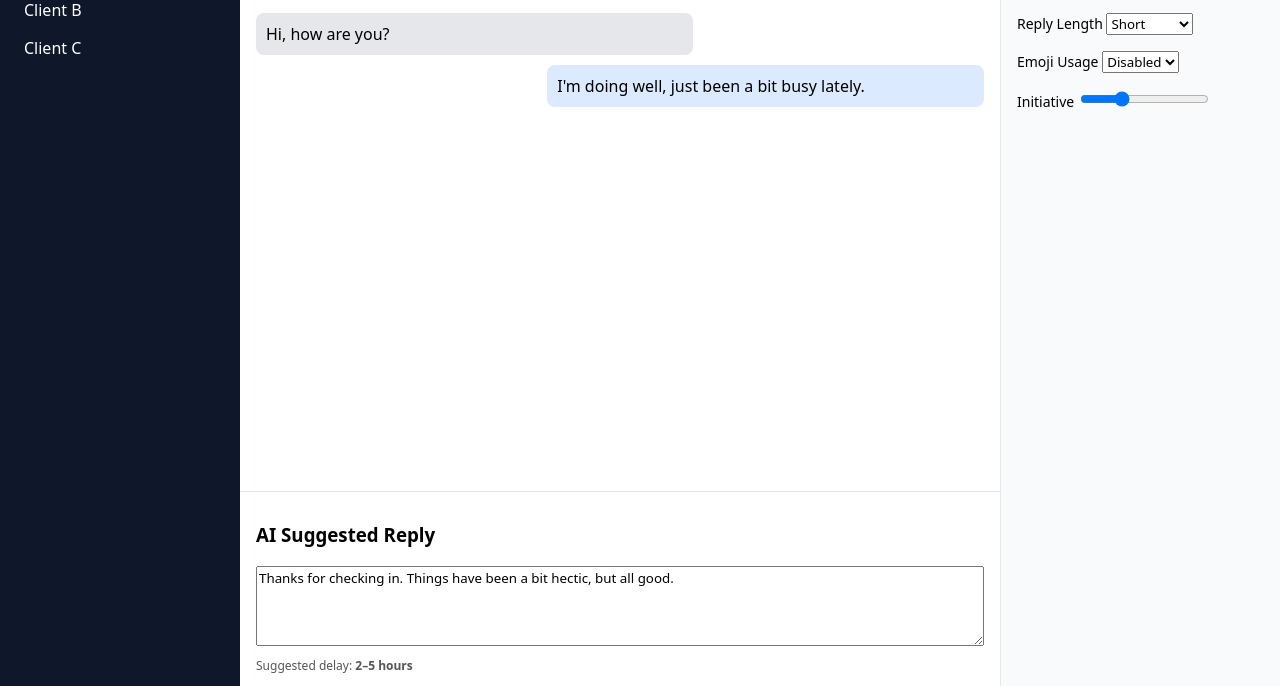
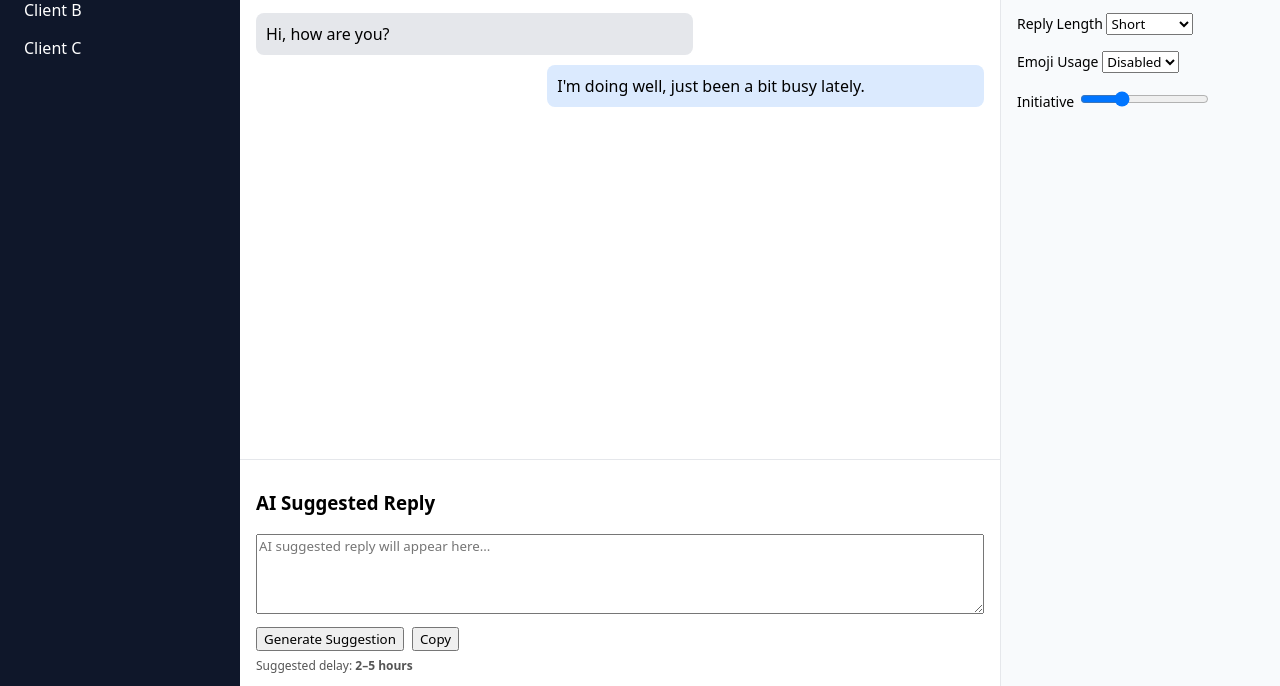
Before and after one commit to r42r7jpstx-cmyk/ai-chat-console, a plain HTML site: page index.html in a window 1280 px wide. Shown: the part 114-800 px from the top of the page. Drawn offline with Linux system fonts and the light colour scheme.

Commit message:
Update index.html

```diff
--- a/index.html
+++ b/index.html
@@ -38,16 +38,25 @@
       <div class="msg ai">I'm doing well, just been a bit busy lately.</div>
     </section>
 
-    <!-- AI Suggestion -->
-    <section class="suggestion">
-      <h3>AI Suggested Reply</h3>
-      <textarea id="aiReply">
-Thanks for checking in. Things have been a bit hectic, but all good.
-      </textarea>
-      <div class="suggestion-meta">
-        Suggested delay: <strong>2–5 hours</strong>
-      </div>
-    </section>
+<section class="suggestion">
+  <h3>AI Suggested Reply</h3>
+
+  <!-- AI 草稿区 -->
+  <textarea id="aiReply"
+    placeholder="AI suggested reply will appear here..."
+    style="width:100%;height:80px;"></textarea>
+
+  <!-- 操作按钮 -->
+  <div style="margin-top:8px;display:flex;gap:8px;">
+    <button id="generateBtn">Generate Suggestion</button>
+    <button id="copyBtn">Copy</button>
+  </div>
+
+  <div class="suggestion-meta">
+    Suggested delay: <strong id="delayHint">2–5 hours</strong>
+  </div>
+</section>
+
 
   </main>
 
```
